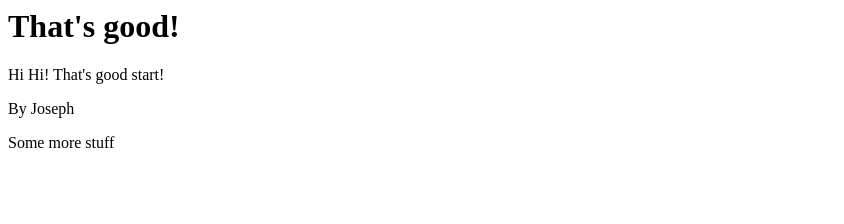
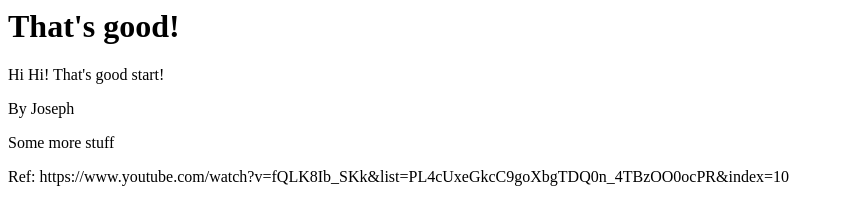
Before and after one commit to sochhome/git-one, a plain HTML site: page index.html in a window 1280 px wide. Shown: the whole page, without its empty margins (0-844 px from the left). Drawn offline with Linux system fonts and the light colour scheme.

Commit message:
reference youtube link added

```diff
--- a/index.html
+++ b/index.html
@@ -7,5 +7,6 @@
         Hi Hi! That's good start!
         <p>By Joseph </p>
         <p>Some more stuff</p>
+        <p>Ref: https://www.youtube.com/watch?v=fQLK8Ib_SKk&list=PL4cUxeGkcC9goXbgTDQ0n_4TBzOO0ocPR&index=10 </p>
     </body>
 </html>
```
